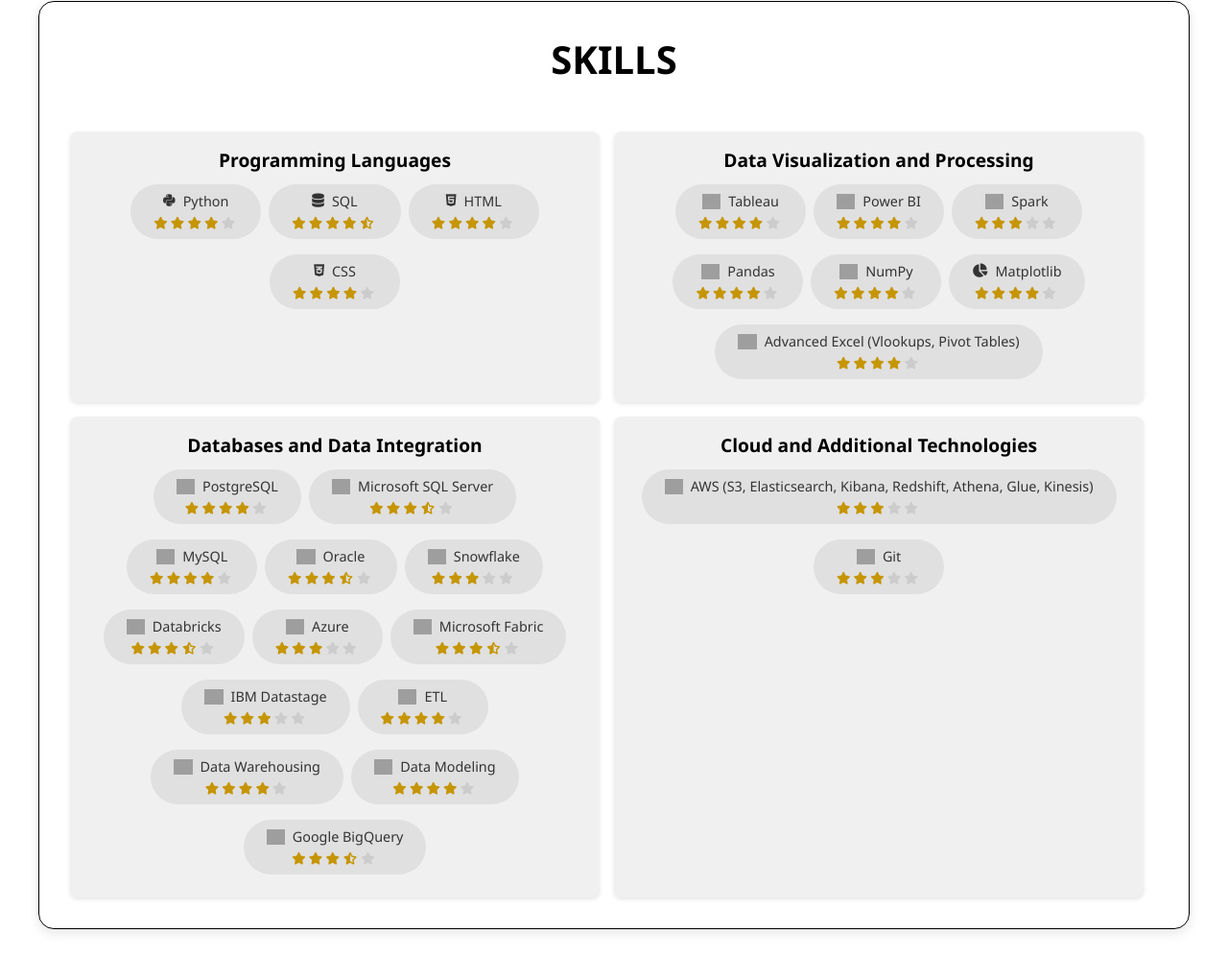
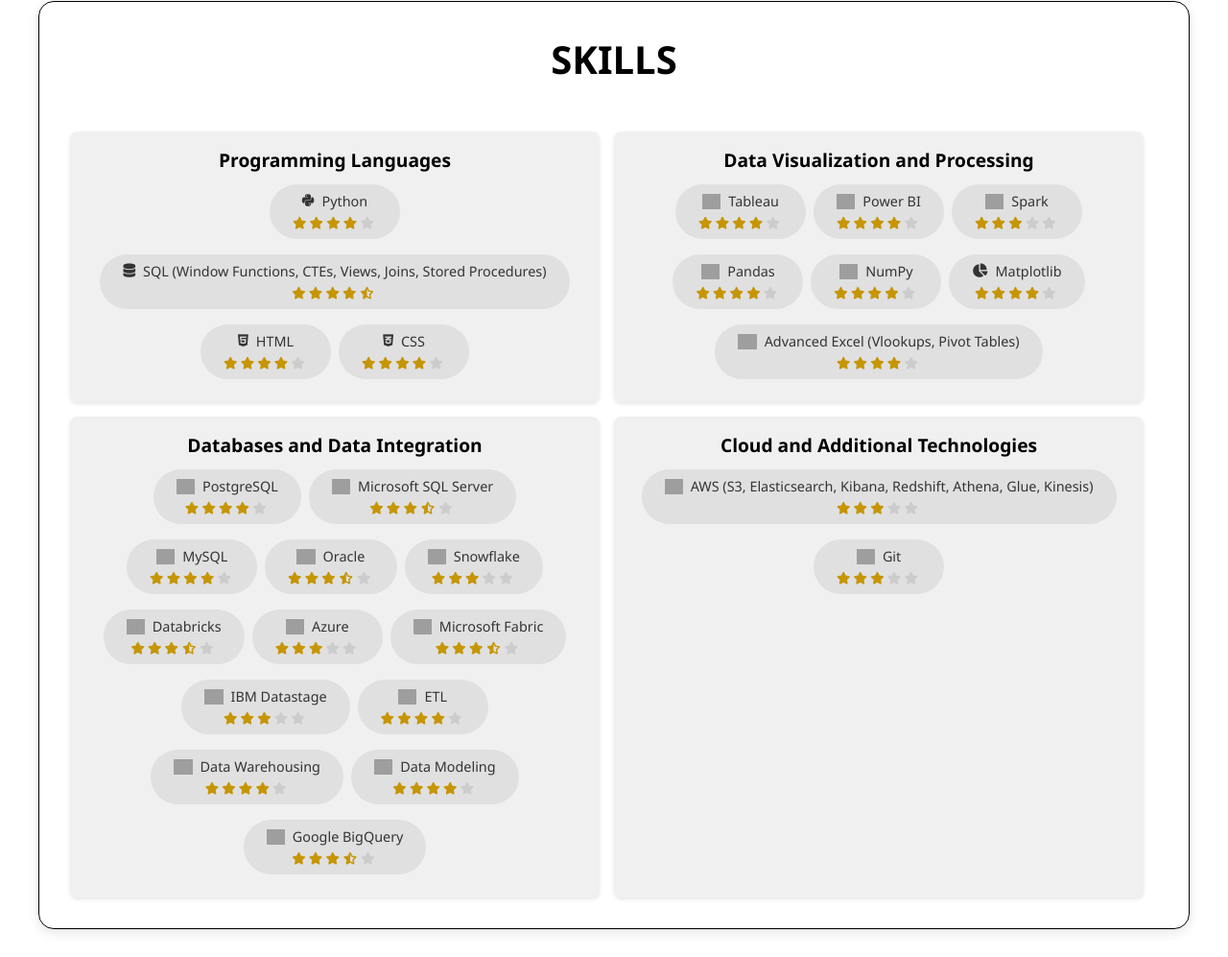
Before and after one commit to Saiyan-AR/Aman-Portfolio, a plain HTML site: page index.html in a window 1280 px wide. Shown: the part 1769-2766 px from the top of the page at 96% size. Drawn offline with Linux system fonts and the light colour scheme; grey boxes are pictures that could not be loaded.

Commit message:
Update index.html

```diff
--- a/index.html
+++ b/index.html
@@ -137,7 +137,7 @@
 							<i class="fas fa-star filled"></i><i class="fas fa-star filled"></i><i class="fas fa-star filled"></i><i class="fas fa-star filled"></i><i class="fas fa-star"></i>
 						</span>
 					</div>
-                    <div class="skill-item"><div><i alt="SQL" class="fas fa-database"></i> SQL </div>
+                    <div class="skill-item"><div><i alt="SQL" class="fas fa-database"></i> SQL (Window Functions, CTEs, Views, Joins, Stored Procedures)</div>
 						<span class="skill-stars">
 							<i class="fas fa-star filled"></i><i class="fas fa-star filled"></i><i class="fas fa-star filled"></i><i class="fas fa-star filled"></i><i class="fas fa-star-half-alt filled"></i>
 						</span>
```
